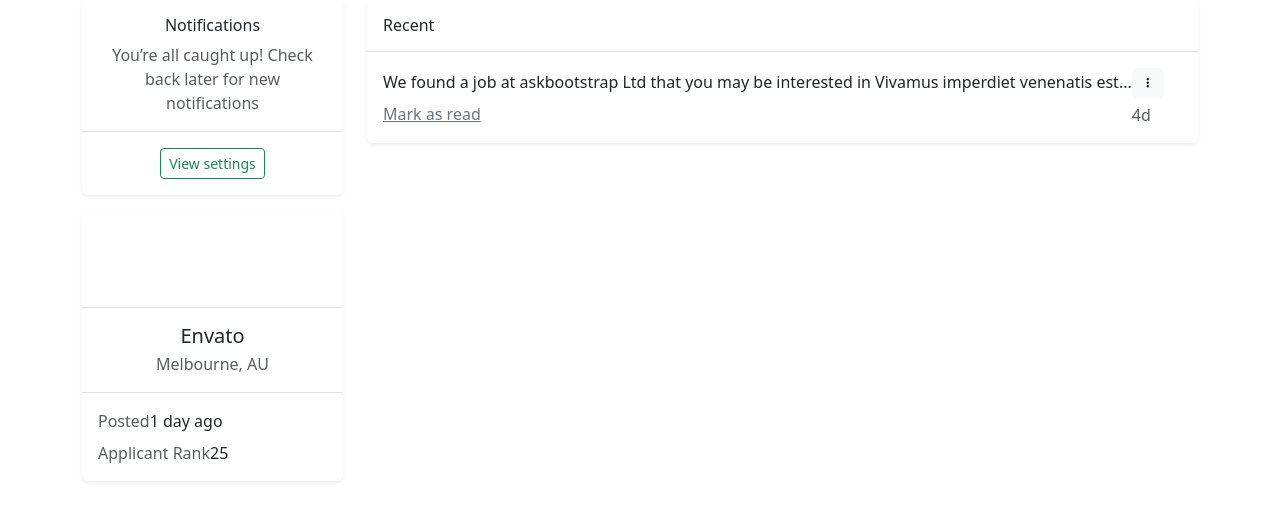
After one commit to paradoxnafi/newBDMS2, a Django app: page /auth1/user/1/notifications in a window 1280 px wide. The commit adds this page. Shown: the top 521 px of the page. Run offline with Django 4.2, Linux system fonts and the light colour scheme; some libraries are stand-ins or nearby versions.

Commit message:
WOrking on notification

```diff
--- /dev/null
+++ b/auth1/templates/auth1/notifications.html
@@ -0,0 +1,78 @@
+<link rel="stylesheet" href="https://cdnjs.cloudflare.com/ajax/libs/MaterialDesign-Webfont/5.3.45/css/materialdesignicons.css" integrity="sha256-NAxhqDvtY0l4xn+YVa6WjAcmd94NNfttjNsDmNatFVc=" crossorigin="anonymous" />
+
+{% load bootstrap5 %}
+{% bootstrap_css %}
+{% bootstrap_messages %}
+
+<div class="container">
+    <div class="row">
+        <div class="col-lg-3 left">
+            <div class="box shadow-sm mb-3 rounded bg-white ads-box text-center">
+                <div class="p-3 border-bottom">
+                    <h6 class="font-weight-bold text-dark">Notifications</h6>
+                    <p class="mb-0 text-muted">You’re all caught up! Check back later for new notifications</p>
+                </div>
+                <div class="p-3">
+                    <button type="button" class="btn btn-outline-success btn-sm pl-4 pr-4">View settings</button>
+                </div>
+            </div>
+            <div class="box mb-3 shadow-sm rounded bg-white profile-box text-center">
+                <div class="p-5">
+                </div>
+                <div class="p-3 border-top border-bottom">
+                    <h5 class="font-weight-bold text-dark mb-1 mt-0">Envato</h5>
+                    <p class="mb-0 text-muted">Melbourne, AU</p>
+                </div>
+                <div class="p-3">
+                    <div class="d-flex align-items-top mb-2">
+                        <p class="mb-0 text-muted">Posted</p>
+                        <p class="font-weight-bold text-dark mb-0 mt-0 ml-auto">1 day ago</p>
+                    </div>
+                    <div class="d-flex align-items-top">
+                        <p class="mb-0 text-muted">Applicant Rank</p>
+                        <p class="font-weight-bold text-dark mb-0 mt-0 ml-auto">25</p>
+                    </div>
+                </div>
+            </div>
+        </div>
+        <div class="col-lg-9 right">
+            <div class="box shadow-sm rounded bg-white mb-3">
+                <div class="box-title border-bottom p-3">
+                    <h6 class="m-0">Recent</h6>
+                </div>
+                <div class="box-body p-0">
+
+                    <div class="p-3 d-flex align-items-center osahan-post-header">
+                        <div class="dropdown-list-image mr-3">
+                        </div>
+                        <div class="font-weight-bold mr-3">
+                            <div class="mb-2">We found a job at askbootstrap Ltd that you may be interested in Vivamus imperdiet venenatis est...</div>
+                            <a href="#" class="text-secondary" >Mark as read</a>
+                        </div>
+                        <span class="ml-auto mb-auto">
+                            <div class="btn-group">
+                                <button type="button" class="btn btn-light btn-sm rounded" data-toggle="dropdown" aria-haspopup="true" aria-expanded="false">
+                                    <i class="mdi mdi-dots-vertical"></i>
+                                </button>
+                                <div class="dropdown-menu dropdown-menu-right">
+                                    <button class="dropdown-item" type="button"><i class="mdi mdi-delete"></i> Delete</button>
+                                    <button class="dropdown-item" type="button"><i class="mdi mdi-close"></i> Turn Off</button>
+                                </div>
+                            </div>
+                            <br />
+                            <div class="text-right text-muted pt-1">4d</div>
+                        </span>
+                    </div>
+                </div>
+            </div>
+
+    </div>
+</div>
+
+{% block script %}
+<script
+  src="https://cdn.jsdelivr.net/npm/bootstrap@5.1.3/dist/js/bootstrap.bundle.min.js"
+  integrity="sha384-ka7Sk0Gln4gmtz2MlQnikT1wXgYsOg+OMhuP+IlRH9sENBO0LRn5q+8nbTov4+1p"
+  crossorigin="anonymous"
+></script>
+{% endblock %}
--- a/auth1/urls.py
+++ b/auth1/urls.py
@@ -6,5 +6,6 @@ urlpatterns = [
     path('register/', views.registerUserView, name='registerUser'),
     path('logout/', views.logoutUserView, name='logoutUser'),
     path('profile/', views.profileUserView, name='profileUser'),
-    path('updateProfile/', views.updateProfileView, name='updateProfile')
+    path('updateProfile/', views.updateProfileView, name='updateProfile'),
+    path('user/<int:pk>/notifications', views.view_notifications, name='view_notifications'),
 ]
--- a/auth1/views.py
+++ b/auth1/views.py
@@ -95,3 +95,7 @@ def updateProfileView(request):
 
     context['form'] = form
     return render(request, 'auth1/update_profile.html', context)
+
+
+def view_notifications(request, pk):
+    return render(request, 'auth1/notifications.html')
--- a/post/templates/post/base.html
+++ b/post/templates/post/base.html
@@ -14,7 +14,7 @@
 
 	<nav class="navbar navbar-expand-lg navbar-light bg-light">
 		<div class="container-fluid">
-			<a class="navbar-brand" href="{% url 'home'%}">Home</a>
+			<a class="navbar-brand" href="{% url 'home'%}"> <b class="text-primary"> Blood Donor </b><span>Management</span> </a>
 			<button class="navbar-toggler" type="button" data-bs-toggle="collapse" data-bs-target="#navbarSupportedContent" aria-controls="navbarSupportedContent" aria-expanded="false" aria-label="Toggle navigation">
 			<span class="navbar-toggler-icon"></span>
 			</button>
@@ -27,6 +27,8 @@
 			</ul>
 			{% if user.is_authenticated %}
 				<ul class="navbar-nav ml-auto">
+					<li class="nav-item">
+						<a class="nav-link" href="auth1/user/{{user.id}}/notifications"> Notifications <span>(1)</span> </a>
 					<li class="nav-item">
 						<a class="nav-link" href="{% url 'createpost' %}">Create New Post</a>
 					</li>
--- a/post/urls.py
+++ b/post/urls.py
@@ -11,4 +11,5 @@ urlpatterns = [
     path('comments/<int:pk>/delete/', views.delete_comment, name="delete_comment"),
     path('posts/my_posts/', views.my_posts, name='my_posts'),
     path('Admin/generate_report', views.generatePDF, name='generatePDF'),
+    # path('/user/<int:pk>/notifications', views.view_notifications, name='view_notifications'),
 ]
```
Also changed, not shown: auth1/models.py (+11 -0 lines), db.sqlite3, post/models.py (line endings or trailing spaces), post/views.py (line endings or trailing spaces).
